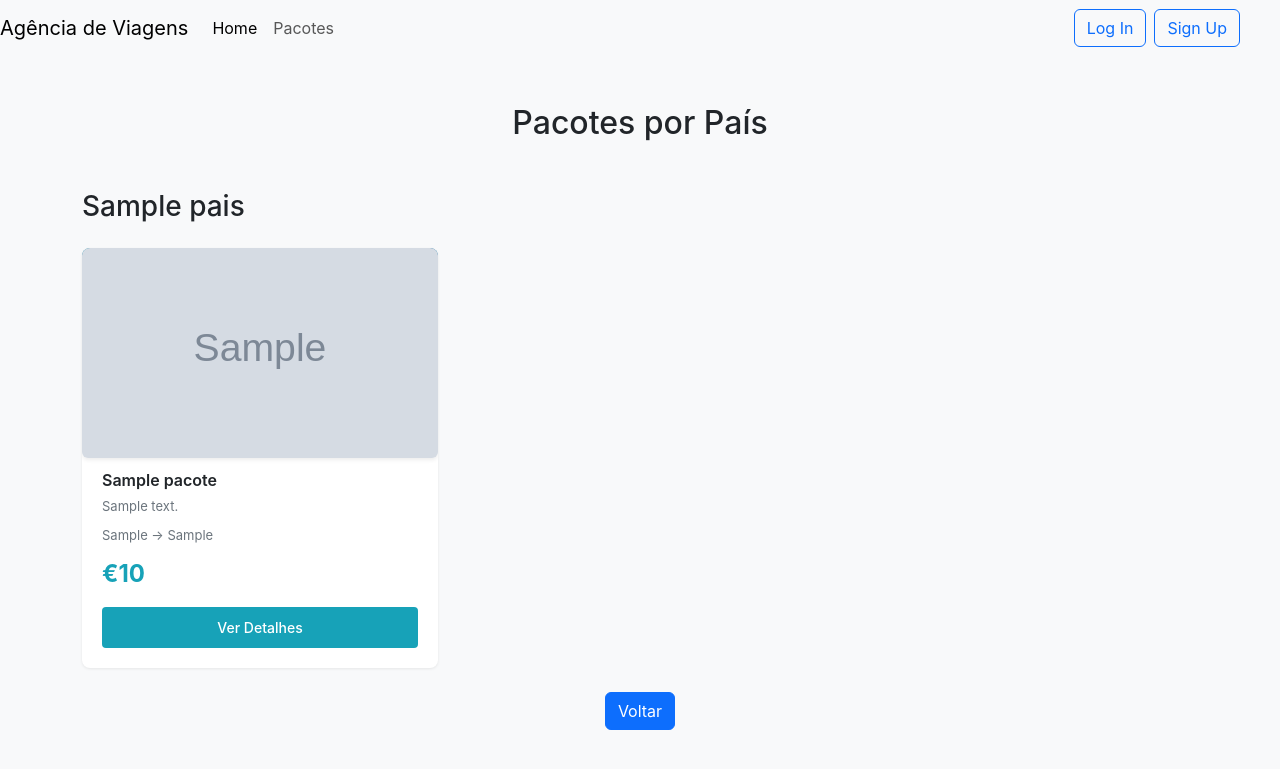
After one commit to WildKoala23/Agencia_Viagens, a Django app: template main/templates/pacotes_por_pais.html in a window 1280 px wide. The commit adds this page. Shown: the top 769 px of the page. Run offline with Django 3.2, Linux system fonts and the light colour scheme; the template is opened without the code that fills it: most values are stand-ins (such as "Sample title", 1, 10 or a date in 2020); grey boxes marked "Sample" are stand-in pictures.

Commit message:
added packages page

```diff
--- a/main/templates/base.html
+++ b/main/templates/base.html
@@ -26,7 +26,7 @@
             </button>
         <div class="navbar-nav">
             <a class="nav-item nav-link active" href="{% url 'main:home' %}">Home</a>
-            <a class="nav-item nav-link" href="">Pacotes</a>
+            <a class="nav-item nav-link" href="{% url 'main:pacotes_por_pais' %}">Pacotes</a>
 
             {% if 'dashboard' in request.path %}
                 <a class="nav-item nav-link" href="{% url 'users:inserir_clientes' %}">Clientes</a>
--- /dev/null
+++ b/main/templates/components/cards_only.html
@@ -0,0 +1,30 @@
+{% load static %}
+
+{% for pacote in pacotes %}
+<div class="col-md-4">
+    <div class="package-card">
+        <div class="package-image">
+            {% if pacote.imagem %}
+                <img src="/media/{{ pacote.imagem }}" alt="{{ pacote.nome }}"
+                     class="img-fluid rounded shadow-sm"
+                     style="width: 100%; height: 220px; object-fit: cover;">
+            {% else %}
+                <img src="{% static 'default.jpg' %}" alt="Sem imagem"
+                     class="img-fluid rounded shadow-sm"
+                     style="width: 100%; height: 220px; object-fit: cover;">
+            {% endif %}
+        </div>
+
+        <div class="package-body">
+            <div class="package-title">{{ pacote.nome }}</div>
+            <div class="package-location">{{ pacote.descricao_item|truncatewords:10 }}</div>
+            <div class="package-duration">{{ pacote.data_inicio }} → {{ pacote.data_fim }}</div>
+            <div class="package-price">€{{ pacote.preco_total }}</div>
+
+            <a href="{% url 'pacote_detalhes' pacote.pacote_id %}" class="btn-details">
+                Ver Detalhes
+            </a>
+        </div>
+    </div>
+</div>
+{% endfor %}
--- /dev/null
+++ b/main/templates/pacotes_por_pais.html
@@ -0,0 +1,32 @@
+{% extends "base.html" %}
+{% load static %}
+
+{% block styles %}
+<link rel="stylesheet" href="{% static 'dashboard.css' %}">
+{% endblock %}
+
+{% block content %}
+
+<div class="container my-5">
+    <h2 class="text-center mb-5">Pacotes por País</h2>
+
+    {% if pacotes_por_pais %}
+        {% for pais, pacotes in pacotes_por_pais.items %}
+
+            <h3 class="mt-5 mb-4">{{ pais }}</h3>
+
+            <div class="row g-4">
+                {% include "components/cards_only.html" with pacotes=pacotes %}
+            </div>
+
+        {% endfor %}
+    {% else %}
+        <p class="text-center text-muted">Nenhum pacote encontrado.</p>
+    {% endif %}
+
+    <div class="text-center mt-4">
+        <a href="{% url 'main:home' %}" class="btn btn-primary">Voltar</a>
+    </div>
+</div>
+
+{% endblock %}
--- a/main/urls.py
+++ b/main/urls.py
@@ -8,6 +8,7 @@ app_name = 'main' # Enables namespace to use in other apps
 urlpatterns = [
     path("", views.home, name="home"),
     path('dashboard/', views.dashboard, name='dashboard'),
+      path("pacotes/todos/", views.pacotes_por_pais, name="pacotes_por_pais"),
 ]
 if settings.DEBUG:
     urlpatterns += static(settings.MEDIA_URL, document_root=settings.MEDIA_ROOT)
```
Also changed, not shown: main/views.py (+23 -0 lines), agenciaviagens/media/Açores.webp (deleted), agenciaviagens/media/França.jpg (deleted), agenciaviagens/media/Madeira.jpg (deleted), agenciaviagens/media/Portugal.jpg (deleted), agenciaviagens/media/espanha.jpg (deleted), agenciaviagens/media/franca2.jpg (deleted), agenciaviagens/media/rio_de_janeiro.jpg (added), agenciaviagens/media/salvador.jpg (added).
